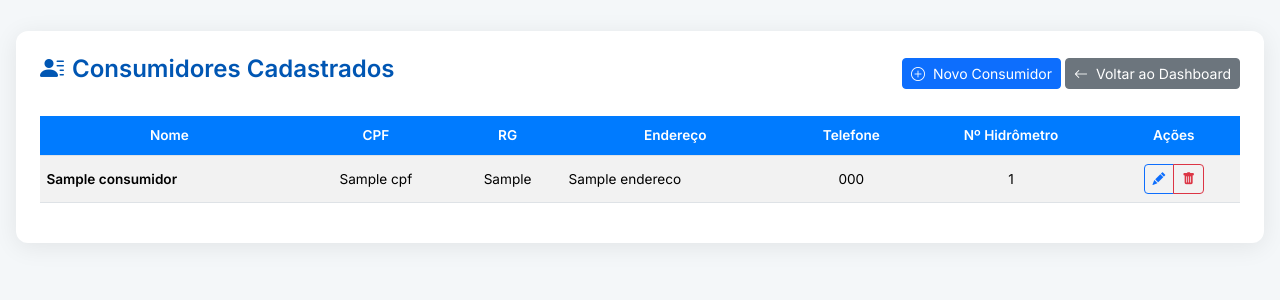
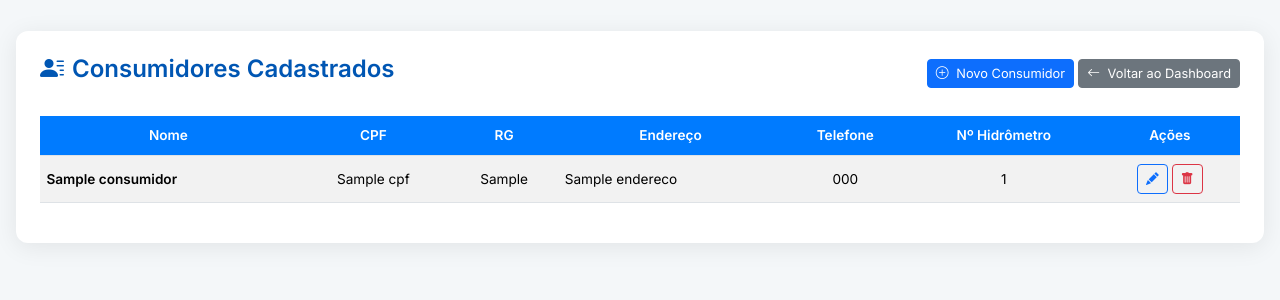
Before and after one commit to agua-2025/sistema-agua, a Flask app: template templates/consumidores.html in a window 1280 px wide. Shown: the top 300 px of the page. Run offline with Flask 3, Linux system fonts and the light colour scheme; the template is opened without the code that fills it: most values are stand-ins (such as "Sample title", 1, 10 or a date in 2020).

Commit message:
ajusta novamente a responsividade da lista de consumidores

```diff
--- a/templates/consumidores.html
+++ b/templates/consumidores.html
@@ -55,7 +55,9 @@
         vertical-align: middle;
         padding: 0.5rem 0.4rem;
       }
-      .btn-group .btn {
+      .btn-sm {
+        /* Garante um tamanho consistente para os botões */
+        padding: 0.25rem 0.5rem;
         font-size: 0.8rem;
       }
     </style>
@@ -122,7 +124,8 @@
                 <td class="text-center">{{ c.telefone }}</td>
                 <td class="text-center">{{ c.hidrometro_num }}</td>
                 <td class="text-center">
-                  <div class="btn-group" role="group">
+                  <!-- A CORREÇÃO ESTÁ AQUI: Removido o btn-group e adicionado espaçamento -->
+                  <div class="d-inline-flex gap-1">
                     <a
                       href="{{ url_for('editar_consumidor', id=c.id) }}"
                       class="btn btn-sm btn-outline-primary"
@@ -130,7 +133,6 @@
                     >
                       <i class="bi bi-pencil-fill"></i>
                     </a>
-                    <!-- Botão que aciona o modal de confirmação -->
                     <button
                       type="button"
                       class="btn btn-sm btn-outline-danger"
@@ -190,7 +192,6 @@
             >
               Cancelar
             </button>
-            <!-- O link deste botão será definido via JavaScript -->
             <a id="confirmDeleteButton" href="#" class="btn btn-danger"
               >Sim, Excluir</a
             >
@@ -201,7 +202,6 @@
 
     <script src="https://cdn.jsdelivr.net/npm/bootstrap@5.3.3/dist/js/bootstrap.bundle.min.js"></script>
     <script>
-      // Adiciona a lógica para o modal de confirmação de exclusão
       document.addEventListener("DOMContentLoaded", function () {
         const confirmDeleteModal =
           document.getElementById("confirmDeleteModal");
@@ -209,15 +209,11 @@
           confirmDeleteModal.addEventListener(
             "show.bs.modal",
             function (event) {
-              // Botão que acionou o modal
               const button = event.relatedTarget;
-              // Extrai a URL do atributo data-delete-url
               const deleteUrl = button.getAttribute("data-delete-url");
-              // Encontra o botão de confirmação dentro do modal
               const confirmButton = confirmDeleteModal.querySelector(
                 "#confirmDeleteButton"
               );
-              // Define o link do botão de confirmação
               confirmButton.setAttribute("href", deleteUrl);
             }
           );
```
